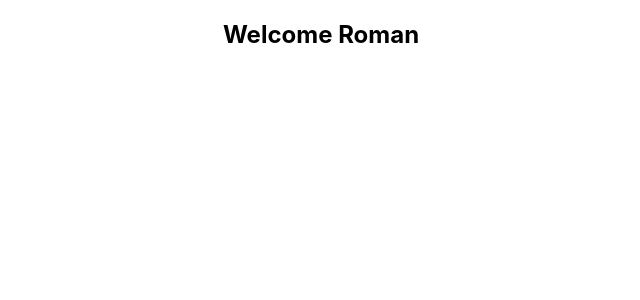
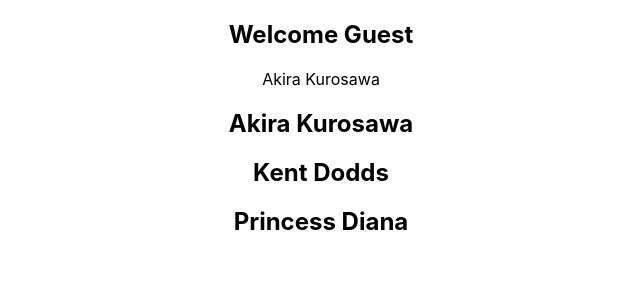
Before and after one commit to kutsen-rom/react-typescript, a React (Create React App) app: page / in a window 1280 px wide. Shown: the top 300 px of the page, without its empty margins (319-959 px from the left). Built offline with nearby package versions, Linux system fonts and the light colour scheme.

Commit message:
Complete exercise 4

```diff
--- a/src/App.tsx
+++ b/src/App.tsx
@@ -1,10 +1,25 @@
 import "./App.css";
 import Greeting from "./component/Greeting";
+import Person from "./component/Person";
+import PersonList from "./component/PersonList";
 
 function App() {
+  const personName = {
+    first: "Akira",
+    last: "Kurosawa",
+  };
+
+  const nameList = [
+    { first: "Akira", last: "Kurosawa" },
+    { first: "Kent", last: "Dodds" },
+    { first: "Princess", last: "Diana" },
+  ];
+
   return (
     <div className="App">
-      <Greeting name="Roman" />
+      <Greeting name="Roman" messageCount={20} isLoggedIn={false} />
+      <Person name={personName} />
+      <PersonList names={nameList} />
     </div>
   );
 }
--- a/src/component/Greeting.tsx
+++ b/src/component/Greeting.tsx
@@ -1,11 +1,21 @@
 type GreetProps = {
-    name: string
-}
+  name: string;
+  messageCount: number;
+  isLoggedIn: boolean;
+};
 
-export default function Greeting({name}: GreetProps) {
+export default function Greeting({
+  name,
+  messageCount,
+  isLoggedIn,
+}: GreetProps) {
   return (
     <div>
-      <h2>Welcome {name}</h2>
+      <h2>
+        {isLoggedIn
+          ? `Welcome ${name} you have ${messageCount} unread messages!`
+          : `Welcome Guest`}
+      </h2>
     </div>
   );
 }
--- /dev/null
+++ b/src/component/Person.tsx
@@ -0,0 +1,14 @@
+type PersonProps = {
+  name: {
+    first: string;
+    last: string;
+  };
+};
+
+export default function Person({ name }: PersonProps) {
+  return (
+    <div>
+      {name.first} {name.last}
+    </div>
+  );
+}
--- /dev/null
+++ b/src/component/PersonList.tsx
@@ -0,0 +1,17 @@
+// I know it should be PeopleList but to follow along I'll name it as it is in the tutorial
+// Okay there're a lot of mispelling and grammar errors I'll just ignore it
+
+type PersonListProps = {
+  names: {
+    first: string;
+    last: string;
+  }[];
+};
+
+export default function PersonList({names}: PersonListProps) {
+  return (
+    <div>
+        {names.map((name) => <h2 key={name.first}>{name.first} {name.last}</h2>)}
+    </div>
+  );
+}
```
